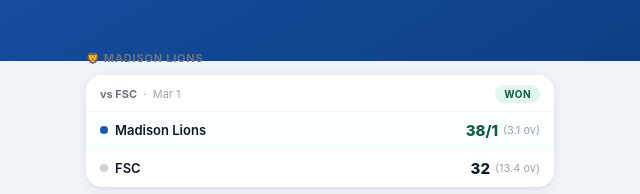
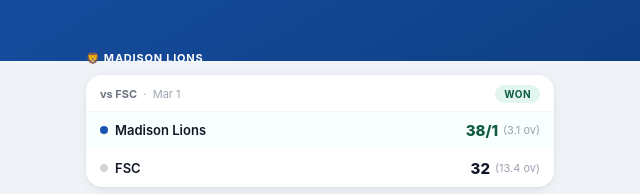
Before and after one commit to satishpawar1/madison-cricket, a plain HTML site: page game-results.html in a window 1280 px wide. Shown: the part 152-346 px from the top of the page, 320-960 px from the left. Drawn offline with Linux system fonts and the light colour scheme.

Commit message:
Fix Madison Lions section label contrast: use white text on blue hero background

```diff
--- a/game-results.html
+++ b/game-results.html
@@ -137,7 +137,8 @@ function buildMatchCards(games, mccLabel, mccCricclubsName, dotClass, containerI
     return;
   }
 
-  var html = '<div class="section-label">' + (dotClass === 'dot-lions' ? '🦁' : '🐯') + ' ' + mccLabel + '</div>';
+  var labelStyle = dotClass === 'dot-lions' ? ' style="color:#fff"' : '';
+  var html = '<div class="section-label"' + labelStyle + '>' + (dotClass === 'dot-lions' ? '🦁' : '🐯') + ' ' + mccLabel + '</div>';
 
   played.forEach(function(g) {
     var parts = g.gameDate.split('-');
```
